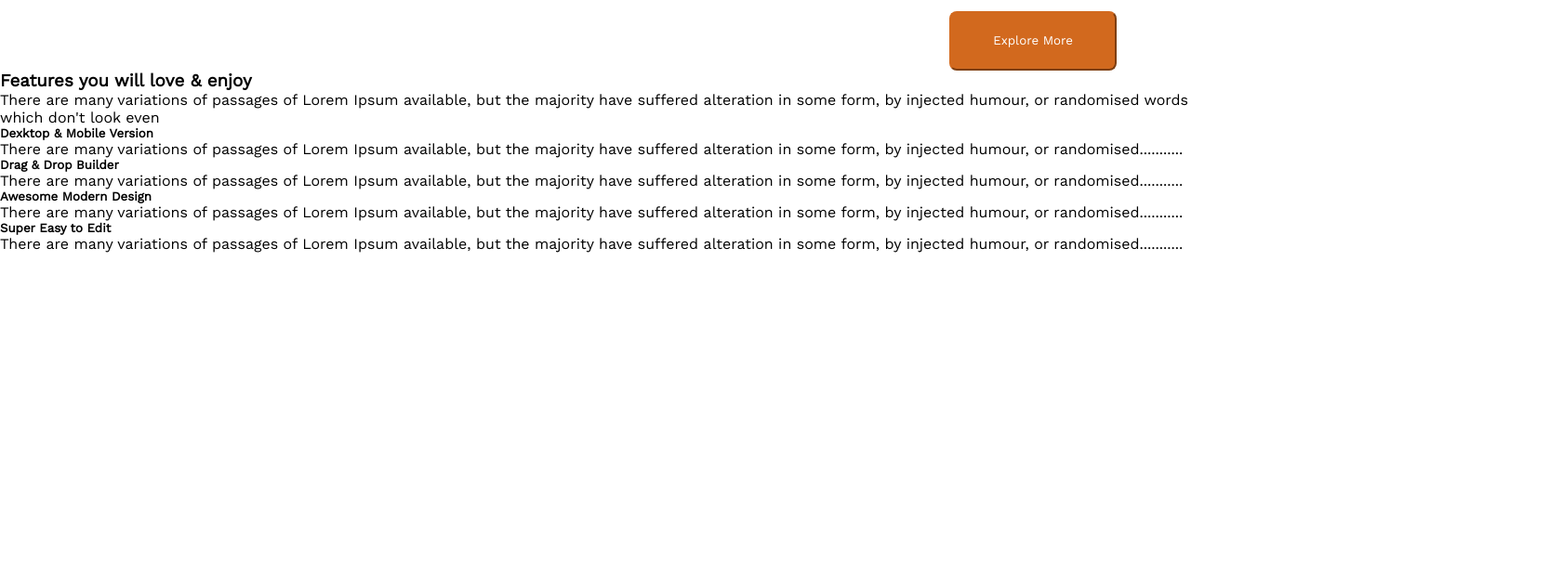
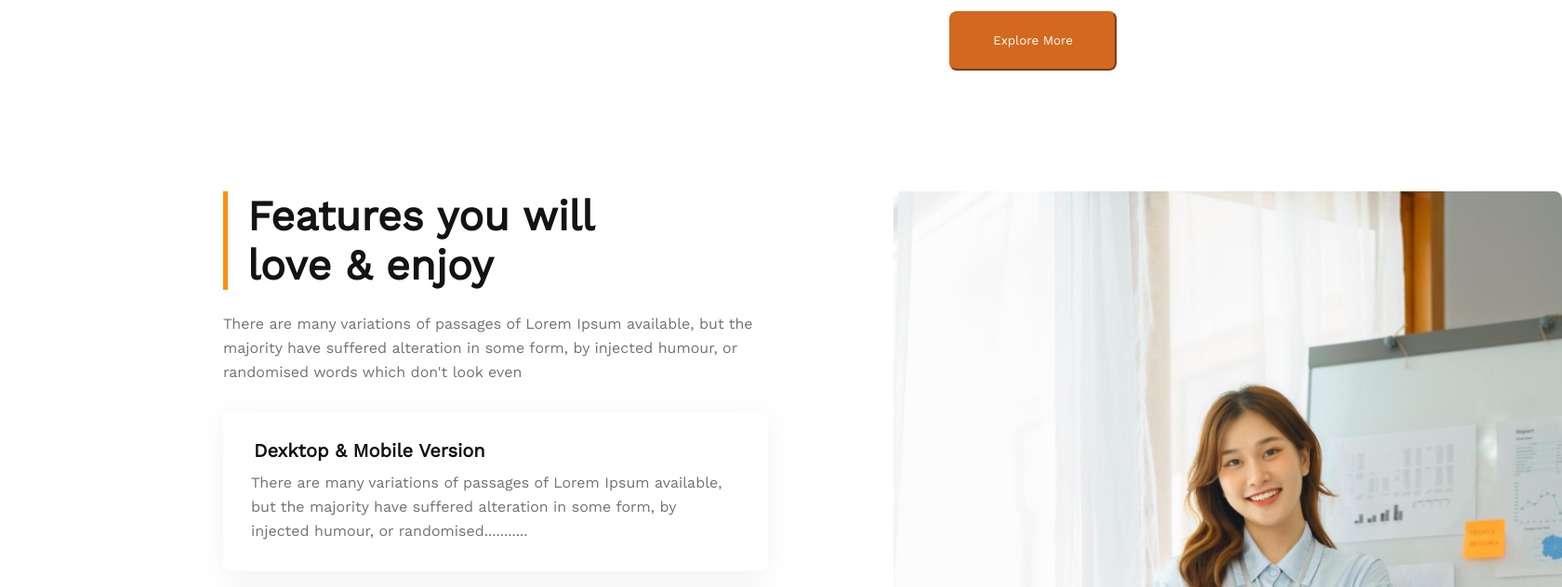
Before and after one commit to Sobrul/2nd-assignment, a plain HTML site: page index.html in a window 1280 px wide. Shown: the part 1817-2449 px from the top of the page at 93% size, 1680 px wide, since content can reach past the window. Before the commit the page ends 2089 px from the top, so only its background shows below. Drawn offline with nearby package versions, Linux system fonts and the light colour scheme.

Commit message:
feature text section add

```diff
--- a/css/style.css
+++ b/css/style.css
@@ -137,3 +137,86 @@
     border-radius: 8px;
     border-color: chocolate;
 }
+
+.feature {
+    display: flex;
+    justify-content: space-between;
+    gap: 135px;
+    margin: 130px 240px;
+    width: 1440px;
+    height: 1059px;
+    left: 240px;
+    top: 2245px;
+}
+
+.feature-text {}
+
+.feature-text h3 {
+    font-weight: 700;
+    font-size: 45px;
+    line-height: 53px;
+    color: #131313;
+    border-left: 5px solid #FF900E;
+    padding-left: 21px;
+    margin-bottom: 24px;
+}
+
+.feature-text p {
+    font-weight: 400;
+    font-size: 16px;
+    line-height: 26px;
+    color: #727272;
+    margin-bottom: 30px;
+    width: 586px;
+    height: 78px;
+    left: 240px;
+    top: 2414px;
+}
+
+.feature-cont {
+    /* width: 586px;
+    height: 171px;
+    left: 240px;
+    top: 2522px; */
+    /* background-color: #FFFFFF;
+    box-shadow: 0px 4px 30px rgba(0, 0, 0, 0.06);
+    border-radius: 8px; */
+}
+
+.feature-box {
+        width: 586px;
+    height: 171px;
+    background-color: #FFFFFF;
+    box-shadow: 0px 4px 30px rgba(0, 0, 0, 0.06);
+    border-radius: 8px;
+    margin-bottom: 20px;
+
+}
+
+.feature-box h5 {
+    font-weight: 600;
+    font-size: 20px;
+    line-height: 23px;
+    color: #131313;
+    padding-top: 30px;
+    padding-left: 33px;
+    padding-bottom: 10px;
+
+
+}
+
+.feature-box p {
+    font-weight: 400;
+    font-size: 16px;
+    line-height: 26px;
+    color: #727272;
+    padding: 0 42px 30px 30px;
+    width: 514px;
+height: 78px;
+left: 270px;
+top: 3158px;
+}
+
+.feature-image img {
+    width: 100%;
+}
--- a/index.html
+++ b/index.html
@@ -51,26 +51,26 @@
     </section>
     <section class="feature">
         <div class="feature-text">
-            <h3>Features you will love & enjoy</h3>
+            <h3>Features you will <br> love & enjoy</h3>
             <p>There are many variations of passages of Lorem Ipsum available, but the majority have suffered alteration
                 in some form, by injected humour, or randomised words which don't look even</p>
-            <div>
-                <div class="feature">
+            <div class="feature-cont">
+                <div class="feature-box">
                     <h5>Dexktop & Mobile Version</h5>
                     <p>There are many variations of passages of Lorem Ipsum available, but the majority have suffered
                         alteration in some form, by injected humour, or randomised...........</p>
                 </div>
-                <div class="feature">
+                <div class="feature-box">
                     <h5>Drag & Drop Builder</h5>
                     <p>There are many variations of passages of Lorem Ipsum available, but the majority have suffered
                         alteration in some form, by injected humour, or randomised...........</p>
                 </div>
-                <div class="feature">
+                <div class="feature-box">
                     <h5>Awesome Modern Design</h5>
                     <p>There are many variations of passages of Lorem Ipsum available, but the majority have suffered
                         alteration in some form, by injected humour, or randomised...........</p>
                 </div>
-                <div class="feature">
+                <div class="feature-box">
                     <h5>Super Easy to Edit</h5>
                     <p>There are many variations of passages of Lorem Ipsum available, but the majority have suffered
                         alteration in some form, by injected humour, or randomised...........</p>
@@ -78,7 +78,13 @@
             </div>
 
         </div>
-        <div></div>
+        <div class="feature-image">
+            <img src="images/architect.png" alt="">
+            <button>
+                <h4>10+ Year</h4>
+                <h6>Experience</h6>
+            </button>
+        </div>
     </section>
 </body>
 
```
